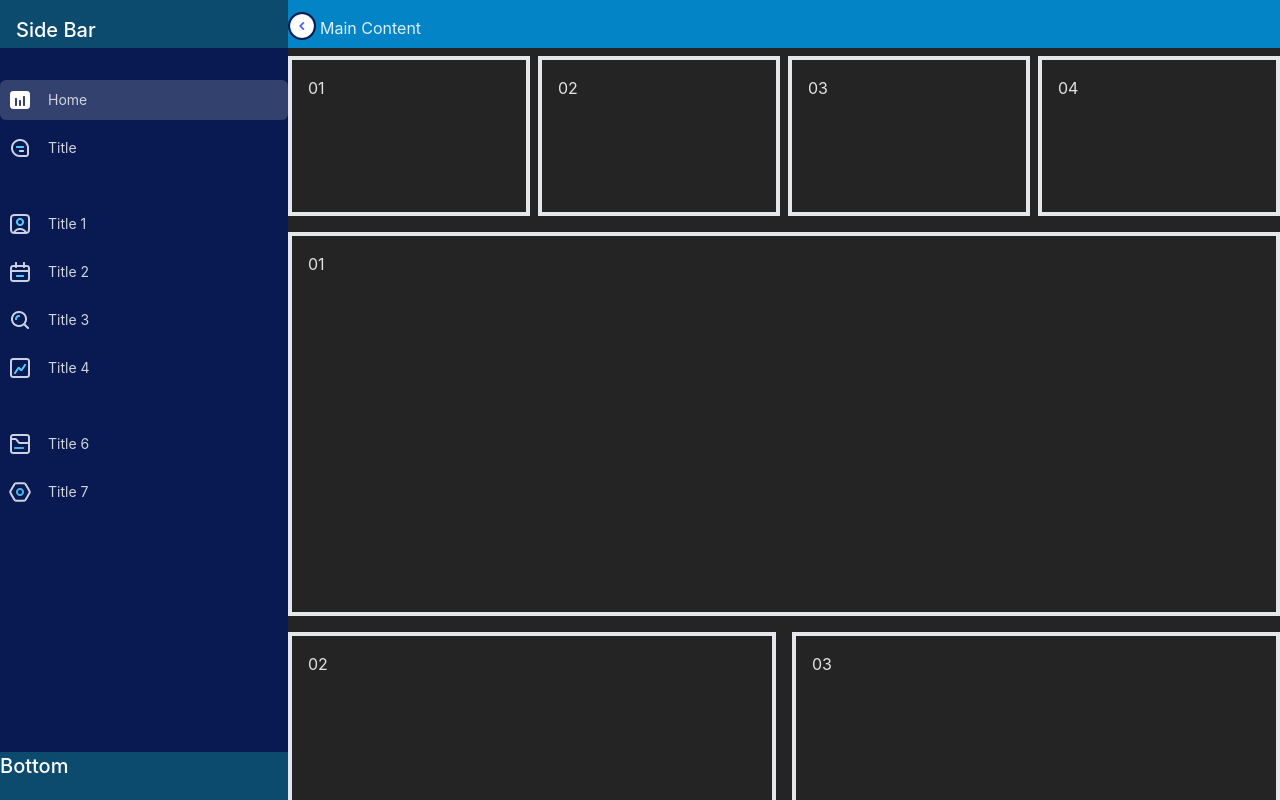
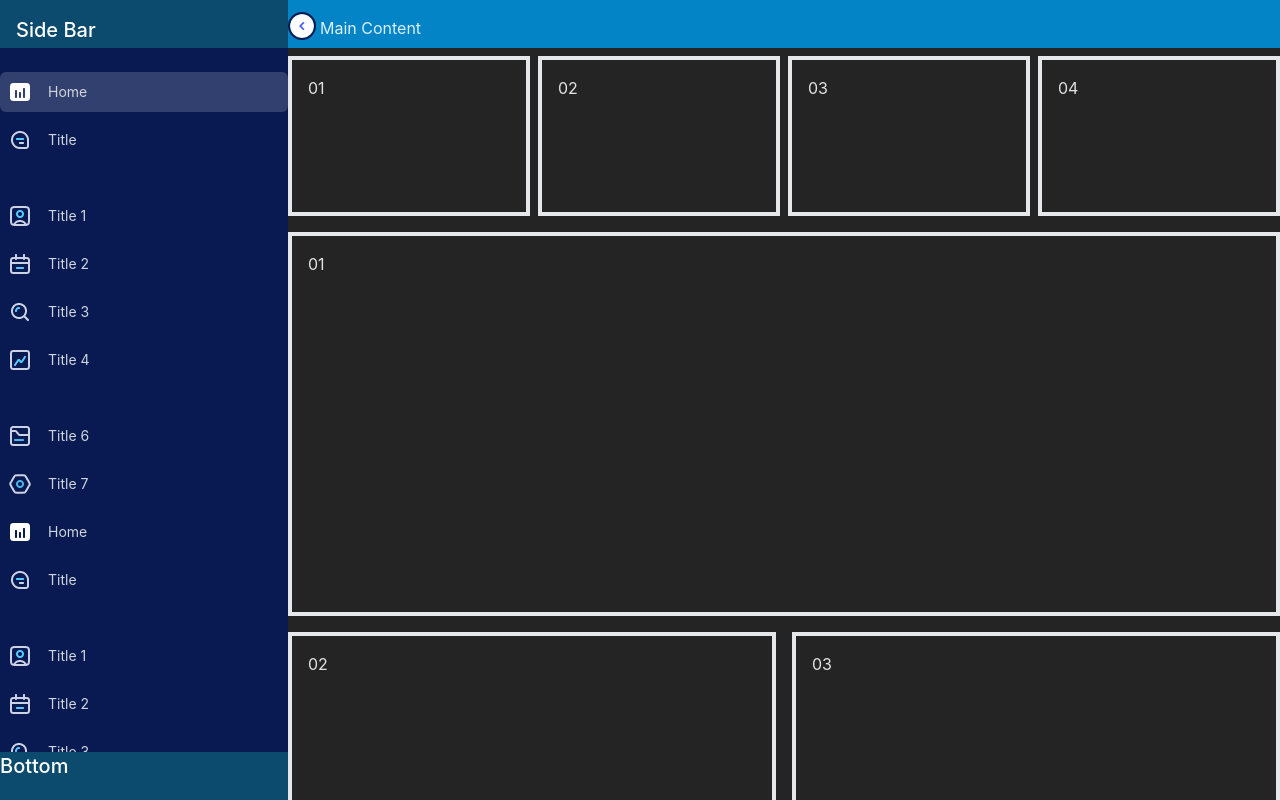
Before and after one commit to MuktadirHassan/tailwind-dashboard, a React (Vite) app: page / in a window 1280 px wide. Built offline with nearby package versions, Linux system fonts and the light colour scheme.

Commit message:
scrollbar fixing

```diff
--- a/package.json
+++ b/package.json
@@ -9,6 +9,7 @@
     "preview": "vite preview"
   },
   "dependencies": {
+    "@radix-ui/react-popover": "1.0.2",
     "react": "^18.2.0",
     "react-dom": "^18.2.0"
   },
--- a/src/App.jsx
+++ b/src/App.jsx
@@ -7,7 +7,7 @@ export default function App() {
 
   return (
     <div className="h-screen flex">
-      <div className={`h-screen overflow-y-scroll`}>
+      <div className={`h-screen overflow-y-hidden`}>
         <SideBar states={{ open, setOpen }} />
       </div>
       <div className="h-screen flex-1 overflow-y-scroll">
--- a/src/components/SideBar.jsx
+++ b/src/components/SideBar.jsx
@@ -6,6 +6,22 @@ const SideBar = (states) => {
   let setOpen = states.states.setOpen;
   // const [open, setOpen] = useState(true);
   const Menus = [
+    { title: "Home", src: "Chart_fill" },
+    { title: "Title", src: "Chat" },
+    { title: "Title 1", src: "User", gap: true },
+    { title: "Title 2 ", src: "Calendar" },
+    { title: "Title 3", src: "Search" },
+    { title: "Title 4", src: "Chart" },
+    { title: "Title 6 ", src: "Folder", gap: true },
+    { title: "Title 7", src: "Setting" },
+    { title: "Home", src: "Chart_fill" },
+    { title: "Title", src: "Chat" },
+    { title: "Title 1", src: "User", gap: true },
+    { title: "Title 2 ", src: "Calendar" },
+    { title: "Title 3", src: "Search" },
+    { title: "Title 4", src: "Chart" },
+    { title: "Title 6 ", src: "Folder", gap: true },
+    { title: "Title 7", src: "Setting" },
     { title: "Home", src: "Chart_fill" },
     { title: "Title", src: "Chat" },
     { title: "Title 1", src: "User", gap: true },
@@ -59,7 +75,8 @@ const SideBar = (states) => {
           /> */}
         </div>
 
-        <ul className="pt-6">
+        <div className="overflow-y-scroll h-[53rem]">
+          <ul className="pt-4">
             {Menus.map((Menu, index) => (
               <li
                 key={index}
@@ -72,13 +89,16 @@ const SideBar = (states) => {
                   // className={`${!open && "hidden"}`}
                   src={`./src/assets/${Menu.src}.png`}
                 />
-              <span className={`${!open && "hidden"} origin-left duration-200`}>
+                <span
+                  className={`${!open && "hidden"} origin-left duration-200`}
+                >
                   {Menu.title}
                 </span>
               </li>
             ))}
           </ul>
         </div>
+
         <div
           className={`h-12 text-white origin-left font-medium text-xl  bg-sky-900 sticky bottom-0 ${
             !open && "hidden"
@@ -87,6 +107,7 @@ const SideBar = (states) => {
           <h1>Bottom</h1>
         </div>
       </div>
+    </div>
   );
 };
 
```
Also changed, not shown: src/App.css (+15 -0 lines), Findings.txt, 2 other files (tests, documents, lock files or other folders). Lines whose indentation alone changed are shown as unchanged.
